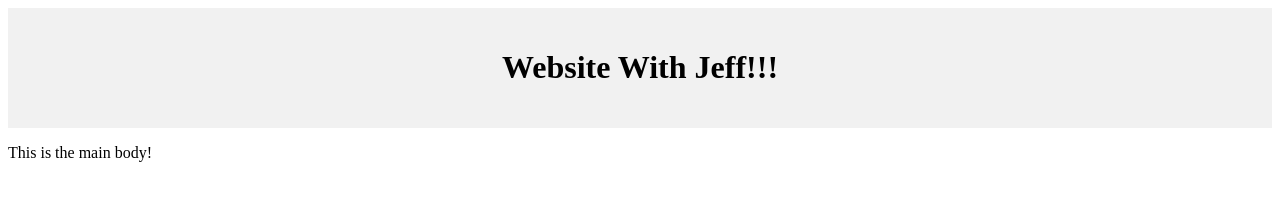
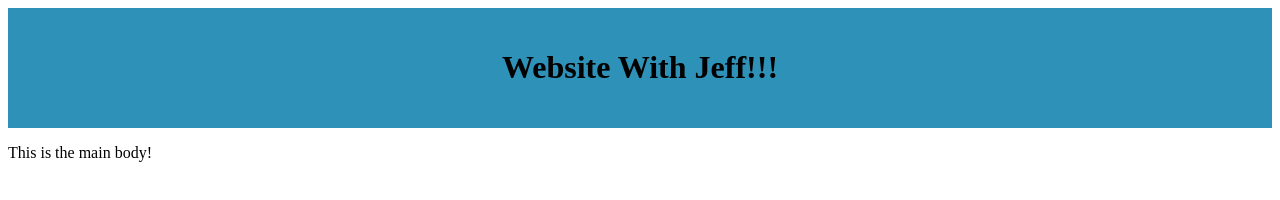
Before and after one commit to mascar235/Website-_with_Jeff, a plain HTML site: page index.html in a window 1280 px wide. Drawn offline with Linux system fonts and the light colour scheme.

Commit message:
Changed backgound color

```diff
--- a/main.css
+++ b/main.css
@@ -1,5 +1,5 @@
 .header {
-  background-color: #f1f1f1;
+  background-color: #2e91b8;
   padding: 20px;
   text-align: center;
 }
```
